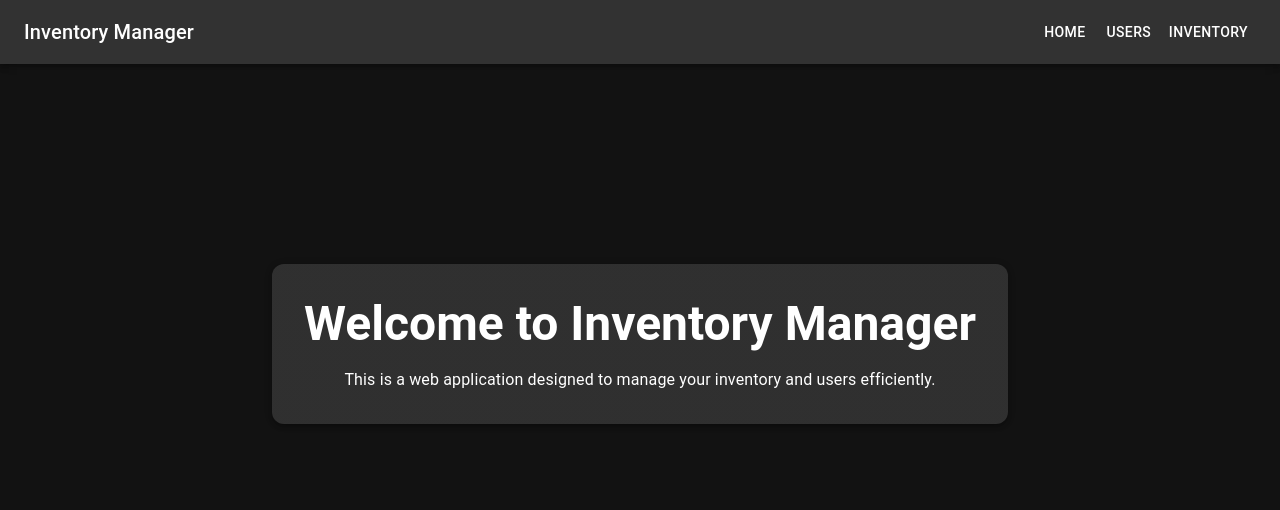
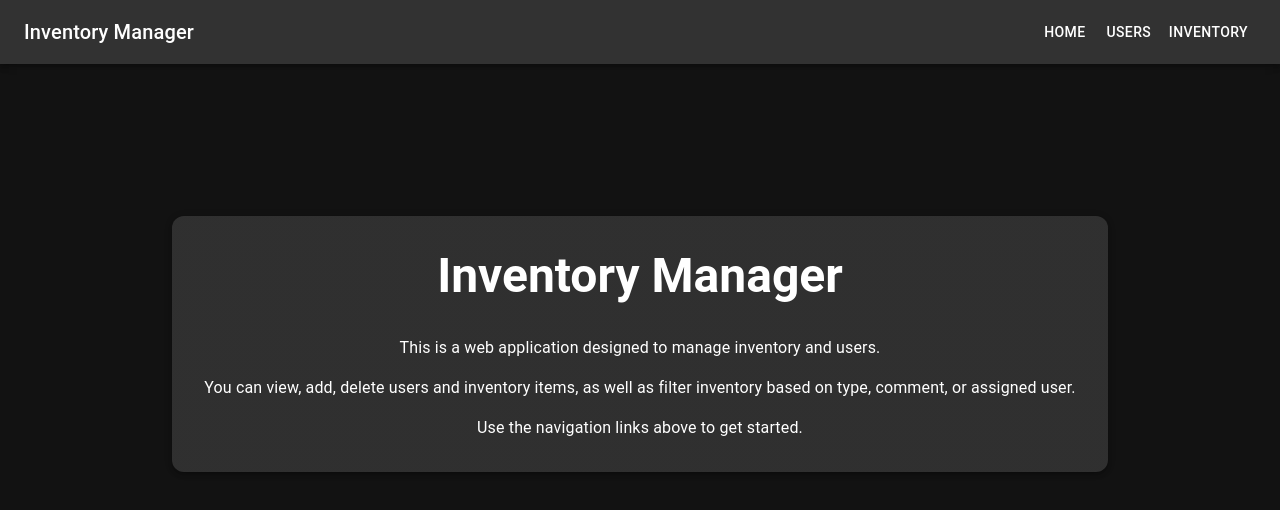
Before and after one commit to Raleese/Manager-web-app, a React (Vite) app in the folder frontend/: page / in a window 1280 px wide. Shown: the top 510 px of the page. Built offline with nearby package versions, Linux system fonts and the light colour scheme.

Commit message:
Updated home page

```diff
--- a/frontend/src/pages/Home.tsx
+++ b/frontend/src/pages/Home.tsx
@@ -15,16 +15,25 @@ export default function Home() {
 			<Paper
 				elevation={3}
 				sx={{
+					display: 'flex',
+					flexDirection: 'column',
+					gap: 2,
 					textAlign: 'center',
 					p: { xs: 3, sm: 4 },
 					borderRadius: 3,
 				}}
 			>
 				<Typography variant="h3" component="h1" sx={{ mb: 2, fontWeight: 700}}>
-					Welcome to Inventory Manager
+					Inventory Manager
 				</Typography>
 				<Typography variant="body1">
-					This is a web application designed to manage your inventory and users efficiently.
+					This is a web application designed to manage inventory and users.
+				</Typography>
+				<Typography variant="body1">
+					You can view, add, delete users and inventory items, as well as filter inventory based on type, comment, or assigned user.
+				</Typography>
+				<Typography variant="body1">
+					Use the navigation links above to get started.
 				</Typography>
 			</Paper>
 		</Box>
```
